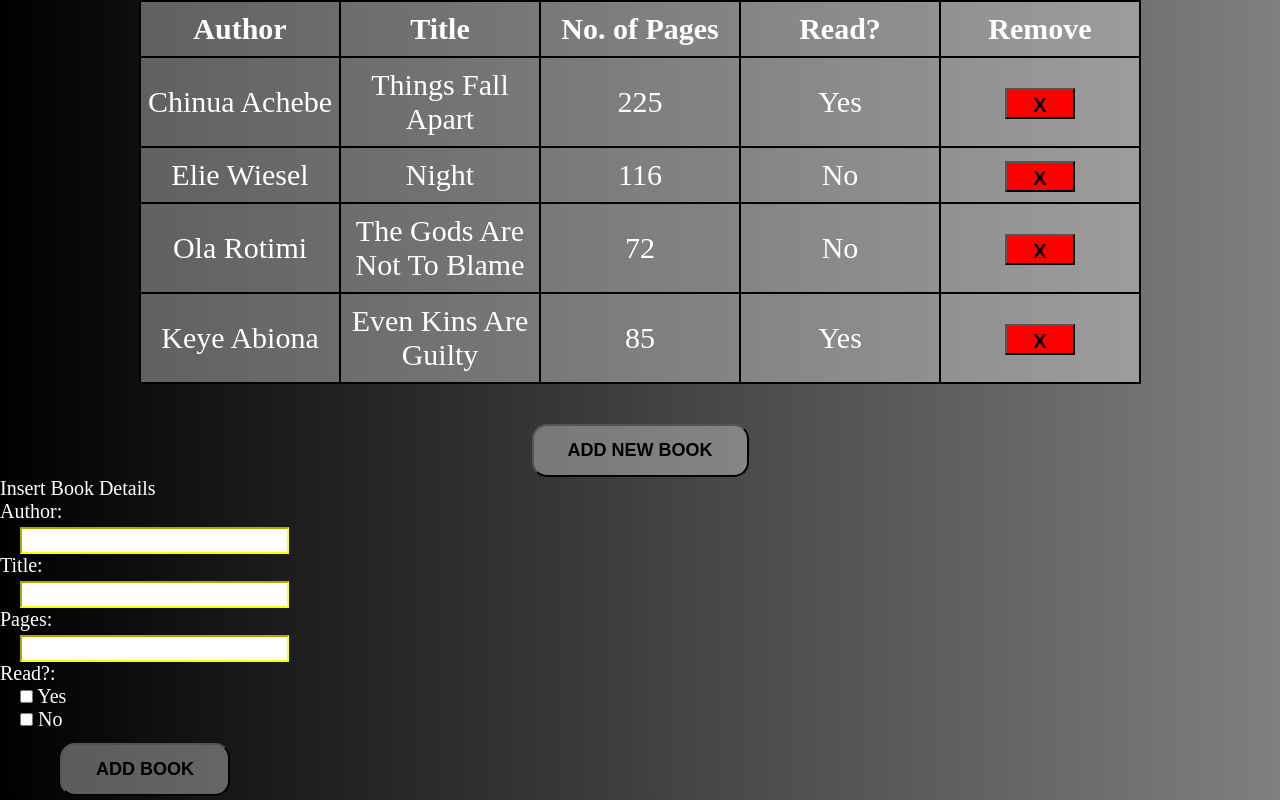
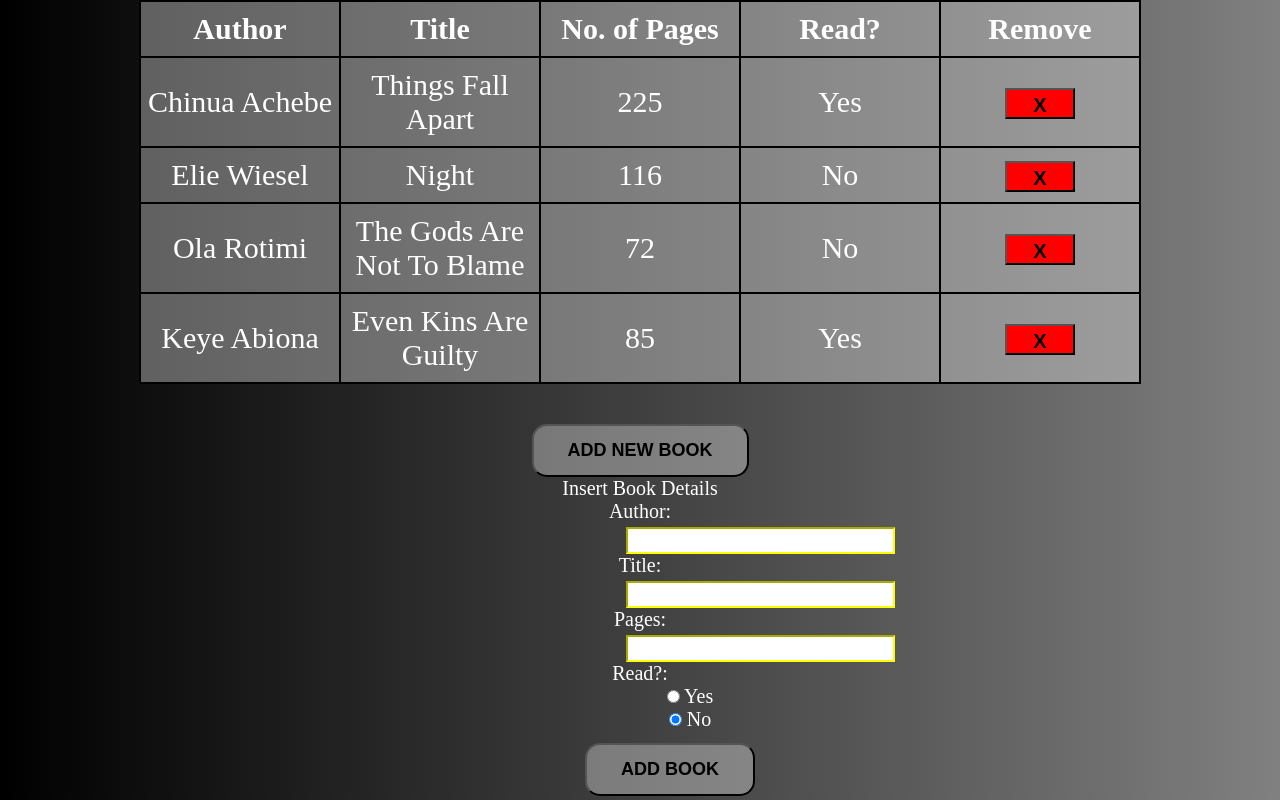
Before and after one commit to YussaMoney/Library, a website: page index.html in a window 1280 px wide. Both pictures are taken after a click on the button "ADD NEW BOOK". Drawn offline with Linux system fonts and the light colour scheme.

Commit message:
Re-position book form

```diff
--- a/index.html
+++ b/index.html
@@ -24,27 +24,27 @@
     Insert Book Details
     <dt>
       <label for="author">Author:
-        <dd><input type="text" id="author"></dd>
+        <dd><input type="text" id="author" required></dd>
       </label>
     </dt>
     <dt>
       <label for="title">Title:
-        <dd><input type="text" id="title"></dd>
+        <dd><input type="text" id="title" required></dd>
       </label>
     </dt>
     <dt>
       <label for="pages">Pages:
-        <dd><input type="number" id="pages"></dd>
+        <dd><input type="number" id="pages" required></dd>
       </label>
     </dt>
     <dt>
       <label for="read">Read?:
         <dt>
-          <input type="checkbox" id="yes" value="Yes">
+          <input type="radio" id="yes" name="read" value="Yes">
           <label for="yes">Yes
           </label>
           <dd>
-            <input type="checkbox" id="no" value="No">
+            <input type="radio" id="no" name="read" value="No" checked>
             <label for="no">No
             </dd>
           </label>
--- a/style.css
+++ b/style.css
@@ -12,13 +12,17 @@ body {
 
 #form {
   display: none;
+  text-align: center;
 }
 
 input[type=text],
-input[type=number],
-input[type=checkbox] {
-  margin: 0.2rem 0 0 1rem;
+input[type=number] {
+  margin: 0.2rem 0 0 12rem;
   border-color: rgb(251, 255, 0);
+}
+
+input[type=radio] {
+  margin-left: 5rem;
 }
 
 #table {
@@ -84,8 +88,6 @@ td {
   }
 
   .display-removed {
-    position: relative;
-    bottom: 13rem;
     background-color: rgb(187, 14, 14);
   }
 
```
